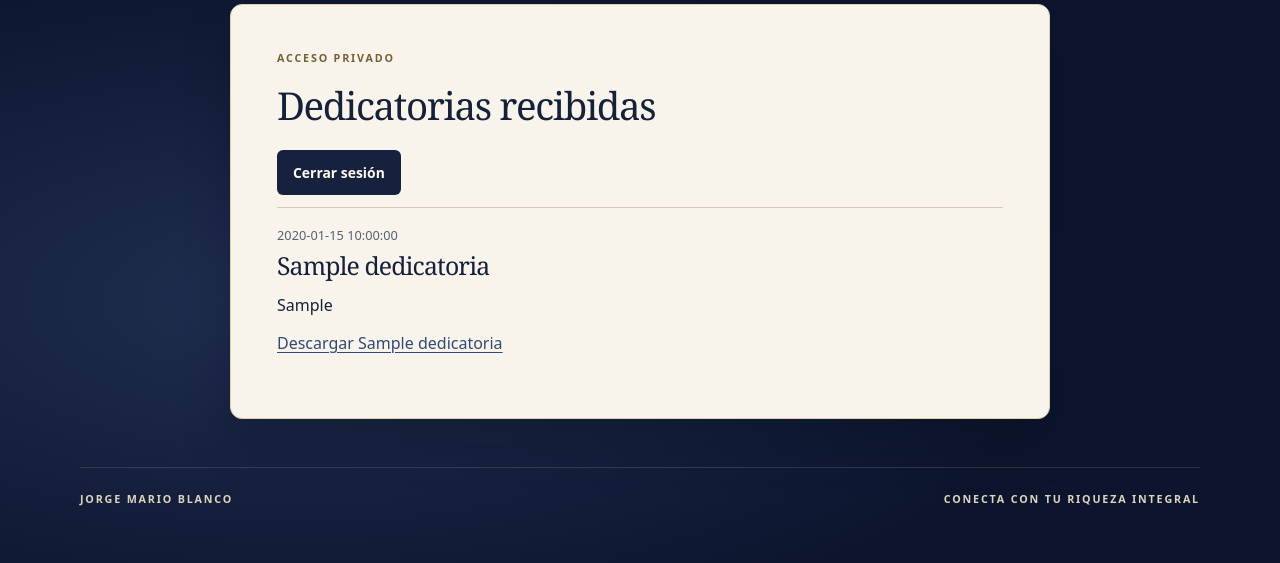
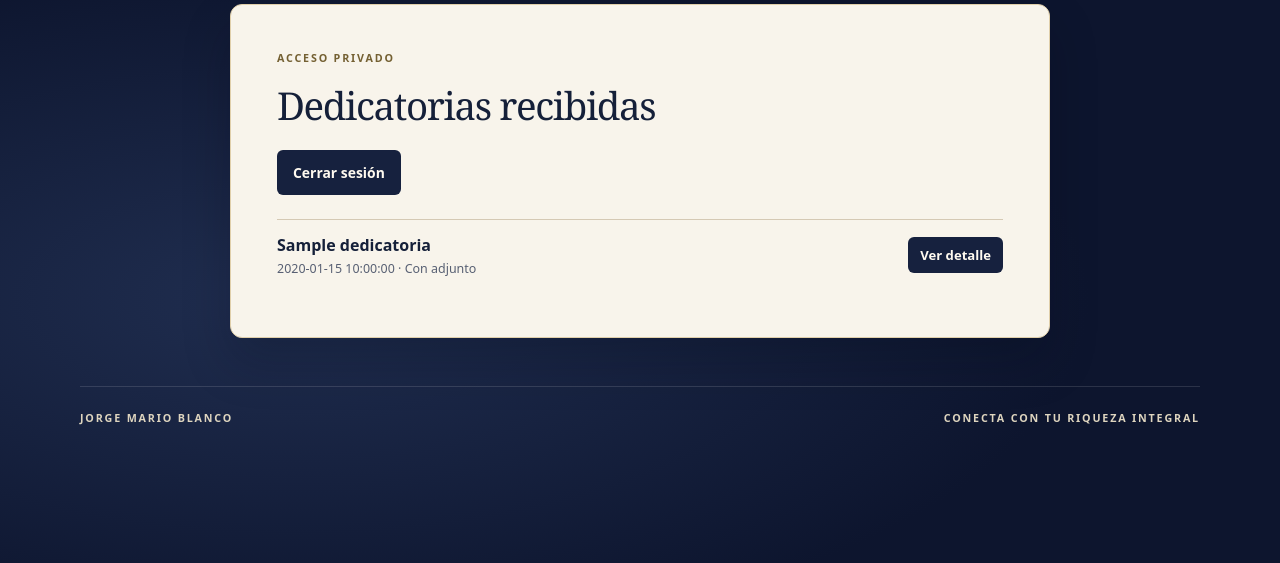
Before and after one commit to miketower/librojorge, a PHP site: page /admin.php in a window 1280 px wide. Shown: the part 133-696 px from the top of the page. Run offline with PHP 8.4, Linux system fonts and the light colour scheme; the visitor is signed in with stand-in values (Sample User, id 1); tables that the repository leaves empty hold one stand-in row (values such as "Sample post").

Commit message:
Separar listado y detalle de dedicatorias

```diff
--- a/admin.php
+++ b/admin.php
@@ -5,6 +5,8 @@ require __DIR__ . '/private/layout.php';
 
 $error = '';
 $entries = [];
+$detail = null;
+$detailRequested = isset($_GET['dedicatoria']);
 $page = filter_input(INPUT_GET, 'pagina', FILTER_VALIDATE_INT, ['options' => ['min_range' => 1, 'max_range' => 100000000]]) ?: 1;
 $hasNext = false;
 
@@ -53,13 +55,26 @@ try {
             exit;
         }
 
-        $query = db()->prepare('SELECT id, nombre, mensaje, archivo_nombre, archivo_mime, creado FROM dedicatorias ORDER BY id DESC LIMIT 21 OFFSET ?');
+        if ($detailRequested) {
+            $detailId = filter_input(INPUT_GET, 'dedicatoria', FILTER_VALIDATE_INT, ['options' => ['min_range' => 1]]);
+            if ($detailId) {
+                $query = db()->prepare('SELECT id, nombre, mensaje, archivo_nombre, archivo_mime, creado FROM dedicatorias WHERE id = ?');
+                $query->execute([$detailId]);
+                $detail = $query->fetch(PDO::FETCH_ASSOC) ?: null;
+            }
+            if ($detail === null) {
+                http_response_code(404);
+                $error = 'No se encontró la dedicatoria.';
+            }
+        } else {
+            $query = db()->prepare('SELECT id, nombre, archivo_nombre, creado FROM dedicatorias ORDER BY id DESC LIMIT 21 OFFSET ?');
             $query->bindValue(1, ($page - 1) * 20, PDO::PARAM_INT);
             $query->execute();
             $entries = $query->fetchAll(PDO::FETCH_ASSOC);
             $hasNext = count($entries) > 20;
             if ($hasNext) {
                 array_pop($entries);
+            }
         }
     }
 } catch (Throwable $exception) {
@@ -73,7 +88,7 @@ page_header('Panel de dedicatorias · Jorge Mario Blanco');
 <main class="panel">
     <section class="card">
         <p class="eyebrow">Acceso privado</p>
-        <h1>Dedicatorias recibidas</h1>
+        <h1><?= isset($_SESSION['admin']) && $detailRequested ? 'Detalle de la dedicatoria' : 'Dedicatorias recibidas' ?></h1>
         <?php if ($error !== ''): ?>
             <p class="error" role="alert"><?= e($error) ?></p>
         <?php endif ?>
@@ -91,25 +106,39 @@ page_header('Panel de dedicatorias · Jorge Mario Blanco');
                 <input type="hidden" name="csrf" value="<?= e(csrf()) ?>">
                 <button type="submit" name="salir" value="1">Cerrar sesión</button>
             </form>
-            <?php if ($entries === [] && $error === ''): ?>
+            <?php if ($detailRequested): ?>
+                <a class="back-link" href="admin.php?pagina=<?= $page ?>">← Volver a la lista</a>
+                <?php if ($detail !== null): ?>
+                    <article class="entry">
+                        <time><?= e($detail['creado']) ?></time>
+                        <h2><?= e($detail['nombre']) ?></h2>
+                        <?php if ($detail['mensaje'] !== ''): ?>
+                            <p><?= e($detail['mensaje']) ?></p>
+                        <?php endif ?>
+                        <?php if ($detail['archivo_nombre'] !== null): ?>
+                            <?php if (str_starts_with($detail['archivo_mime'], 'image/')): ?>
+                                <img class="entry-image" src="?archivo=<?= (int) $detail['id'] ?>&amp;vista=1" alt="Imagen adjunta de <?= e($detail['nombre']) ?>" loading="lazy">
+                            <?php endif ?>
+                            <a href="?archivo=<?= (int) $detail['id'] ?>">Descargar <?= e($detail['archivo_nombre']) ?></a>
+                        <?php endif ?>
+                    </article>
+                <?php endif ?>
+            <?php elseif ($entries !== []): ?>
+                <ul class="dedication-list" aria-label="Dedicatorias recibidas">
+                    <?php foreach ($entries as $entry): ?>
+                        <li>
+                            <div class="dedication-summary">
+                                <strong><?= e($entry['nombre']) ?></strong>
+                                <span><time><?= e($entry['creado']) ?></time><?= $entry['archivo_nombre'] !== null ? ' · Con adjunto' : '' ?></span>
+                            </div>
+                            <a class="detail-link" href="?pagina=<?= $page ?>&amp;dedicatoria=<?= (int) $entry['id'] ?>">Ver detalle<span class="visually-hidden"> de <?= e($entry['nombre']) ?></span></a>
+                        </li>
+                    <?php endforeach ?>
+                </ul>
+            <?php elseif ($error === ''): ?>
                 <p><?= $page === 1 ? 'Aún no se han recibido dedicatorias.' : 'No hay dedicatorias en esta página.' ?></p>
             <?php endif ?>
-            <?php foreach ($entries as $entry): ?>
-                <article class="entry">
-                    <time><?= e($entry['creado']) ?></time>
-                    <h2><?= e($entry['nombre']) ?></h2>
-                    <?php if ($entry['mensaje'] !== ''): ?>
-                        <p><?= e($entry['mensaje']) ?></p>
-                    <?php endif ?>
-                    <?php if ($entry['archivo_nombre'] !== null): ?>
-                        <?php if (str_starts_with($entry['archivo_mime'], 'image/')): ?>
-                            <img class="entry-image" src="?archivo=<?= (int) $entry['id'] ?>&amp;vista=1" alt="Imagen adjunta de <?= e($entry['nombre']) ?>" loading="lazy">
-                        <?php endif ?>
-                        <a href="?archivo=<?= (int) $entry['id'] ?>">Descargar <?= e($entry['archivo_nombre']) ?></a>
-                    <?php endif ?>
-                </article>
-            <?php endforeach ?>
-            <?php if ($page > 1 || $hasNext): ?>
+            <?php if (!$detailRequested && ($page > 1 || $hasNext)): ?>
                 <nav class="pagination" aria-label="Páginas de dedicatorias">
                     <?php if ($page > 1): ?><a href="?pagina=<?= $page - 1 ?>">Anterior</a><?php endif ?>
                     <?php if ($hasNext): ?><a href="?pagina=<?= $page + 1 ?>">Siguiente</a><?php endif ?>
--- a/assets/site.css
+++ b/assets/site.css
@@ -159,3 +159,28 @@ button span { color: var(--gold); }
     .site-footer { flex-wrap: wrap; gap: 6px 16px; padding-block: 16px; }
     .wide-break { display: none; }
 }
+
+.dedication-list { list-style: none; padding: 0; margin: 24px 0 0; }
+.dedication-list li {
+    display: flex;
+    align-items: center;
+    justify-content: space-between;
+    gap: 12px;
+    border-top: 1px solid #d5c9b4;
+    padding: 14px 0;
+}
+.dedication-summary { min-width: 0; overflow-wrap: anywhere; }
+.dedication-summary span { display: block; margin-top: 4px; font-size: .78rem; color: var(--muted); }
+.card .detail-link {
+    flex: none;
+    padding: 9px 12px;
+    border-radius: 6px;
+    background: #16213e;
+    color: #fffaf0;
+    text-decoration: none;
+    font-size: .82rem;
+    font-weight: 700;
+}
+.card .detail-link:hover { background: #253556; }
+.back-link { display: inline-block; margin-top: 20px; }
+.visually-hidden { position: absolute; width: 1px; height: 1px; padding: 0; overflow: hidden; clip-path: inset(50%); white-space: nowrap; }
```
Lines whose indentation alone changed are shown as unchanged.
